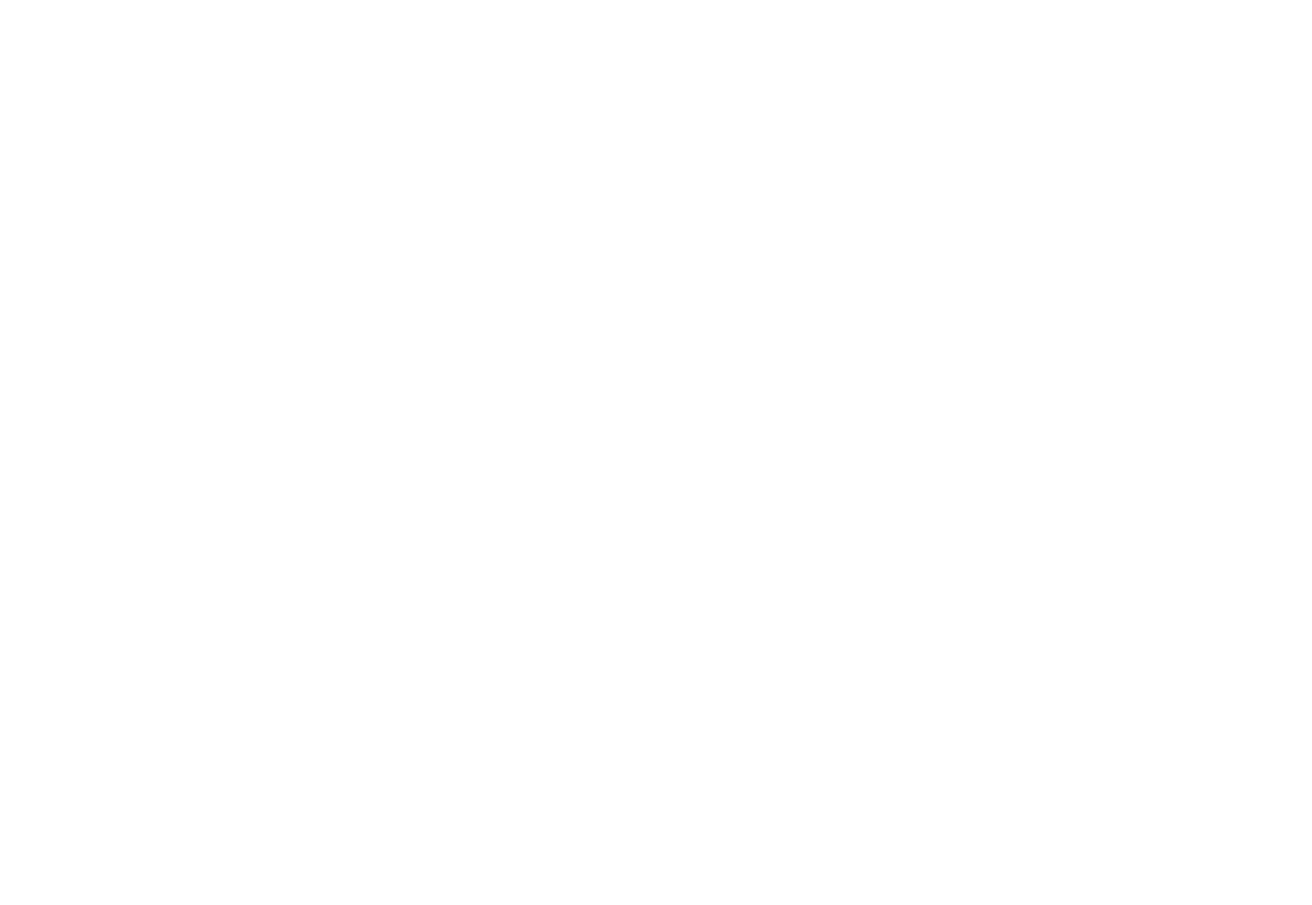
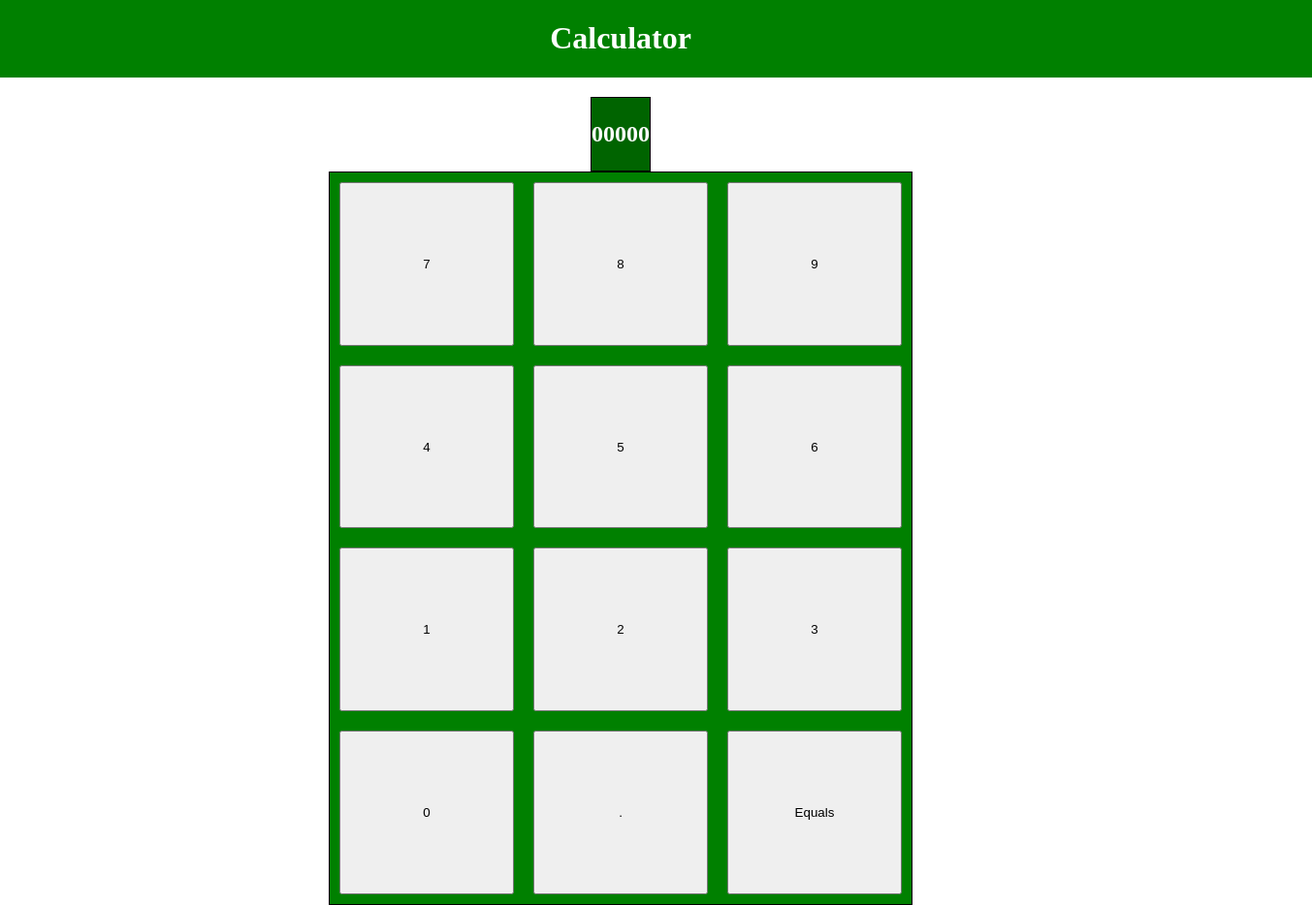
Before and after one commit to Scanceptic/calculator, a plain HTML site: page index.html in a window 1280 px wide. Shown: the whole page at 97% size, 1353 px wide, since content can reach past the window. Before the commit the page ends 800 px from the top, so only its background shows below. Drawn offline with Linux system fonts and the light colour scheme.

Commit message:
Create calculator HTML buttons and styling

```diff
--- a/index.html
+++ b/index.html
@@ -9,10 +9,58 @@
     </head>
     <body>
         <div class="header">
-
+            <h1>Calculator</h1>
         </div>
         <div class="content">
-
+            <div class="calculator-display">
+                <p id="display">00000</p>
+            </div>
+            <div id="keypad">
+                <div class="row">
+                    <div class="key" id="seven">
+                        <button>7</button>
+                    </div>
+                    <div class="key" id="eight">
+                        <button>8</button>
+                    </div>
+                    <div class="key" id="nine">
+                        <button>9</button>
+                    </div>
+                </div>
+                <div class="row">
+                    <div class="key" id="four">
+                        <button>4</button>
+                    </div>
+                    <div class="key" id="five">
+                        <button>5</button>
+                    </div>
+                    <div class="key" id="six">
+                        <button>6</button>
+                    </div>
+                </div>
+                <div class="row">
+                    <div class="key" id="one">
+                        <button>1</button>
+                    </div>
+                    <div class="key" id="two">
+                        <button>2</button>
+                    </div>
+                    <div class="key" id="three">
+                        <button>3</button>
+                    </div>
+                </div>
+                <div class="row">
+                    <div class="key" id="zero">
+                        <button>0</button>
+                    </div>
+                    <div class="key" id="decimal">
+                        <button>.</button>
+                    </div>
+                    <div class="key" id="equals">
+                        <button>Equals</button>
+                    </div>
+                </div>
+            </div>
         </div>
         <div class="footer">
 
--- a/style.css
+++ b/style.css
@@ -0,0 +1,57 @@
+body {
+    margin: 0;
+    padding: 0;
+    display: flex;
+    flex-direction: column;
+    align-items: center;
+    box-sizing: border-box;
+}
+
+.header {
+    background-color: green;
+    color: white;
+    padding: 0 50%;
+    margin-bottom: 20px;
+}
+
+.content {
+    display: flex;
+    flex-direction: column;
+    align-items: center;
+    width: 50%;
+    max-width: 600px;
+}
+
+.calculator-display {
+    background-color: darkgreen;
+    font-size: 24px;
+    font-weight: 700;
+    color: white;
+    border: 1px solid black;
+}
+
+#keypad {
+    display: flex;
+    flex-direction: column;
+    border: 1px solid black;
+    width: 100%;
+}
+
+.row {
+    display: flex;
+    flex-direction: row;
+}
+
+.key {
+    width: 33%;
+}
+
+.key > button{
+    width: 100%;
+    aspect-ratio: 16/15;
+}
+
+.key {
+    padding: 10px;
+    background-color: green;
+}
```
